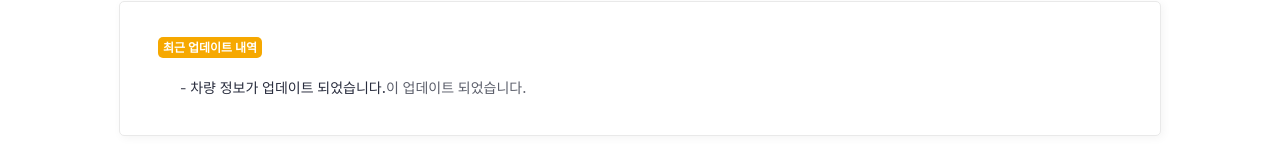
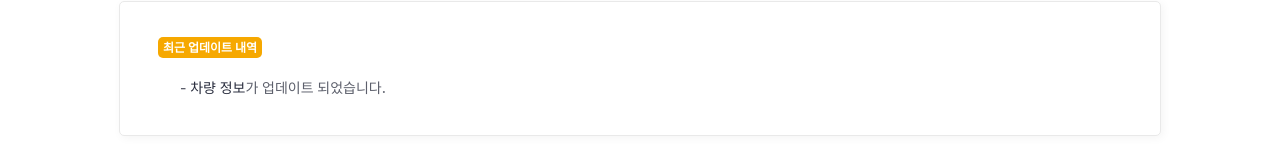
Before and after one commit to socra710/f1works, a React (Create React App) app: page /works/dispatch in a window 1280 px wide. Shown: the part 502-652 px from the top of the page. Built offline with nearby package versions, Linux system fonts and the light colour scheme; sample sign-in values are in the browser's storage.

Commit message:
배차 공지사항 업데이트

```diff
--- a/src/works/Dispatch.js
+++ b/src/works/Dispatch.js
@@ -163,11 +163,8 @@ export default function Dispatch() {
             </p>
             <ul>
               <li>
-                -{' '}
-                <span className="point01">
-                  차량 정보가 업데이트 되었습니다.
-                </span>
-                이 업데이트 되었습니다.<span className="point01"></span>
+                - <span className="point01">차량 정보</span>가 업데이트
+                되었습니다.<span className="point01"></span>
               </li>
               {/* <li>
                 - <span className="point01">모니터 신청 화면</span>이 추가
```
